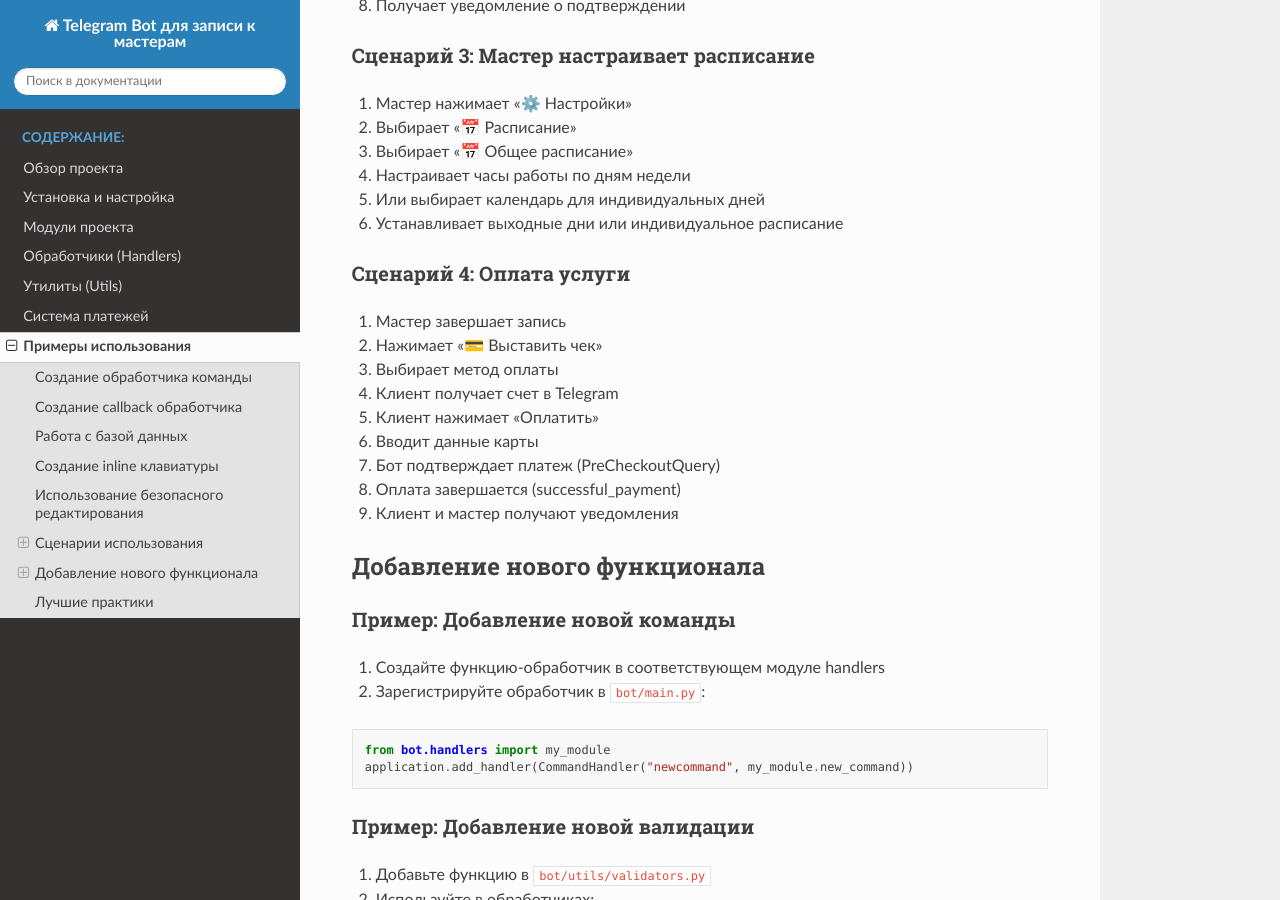
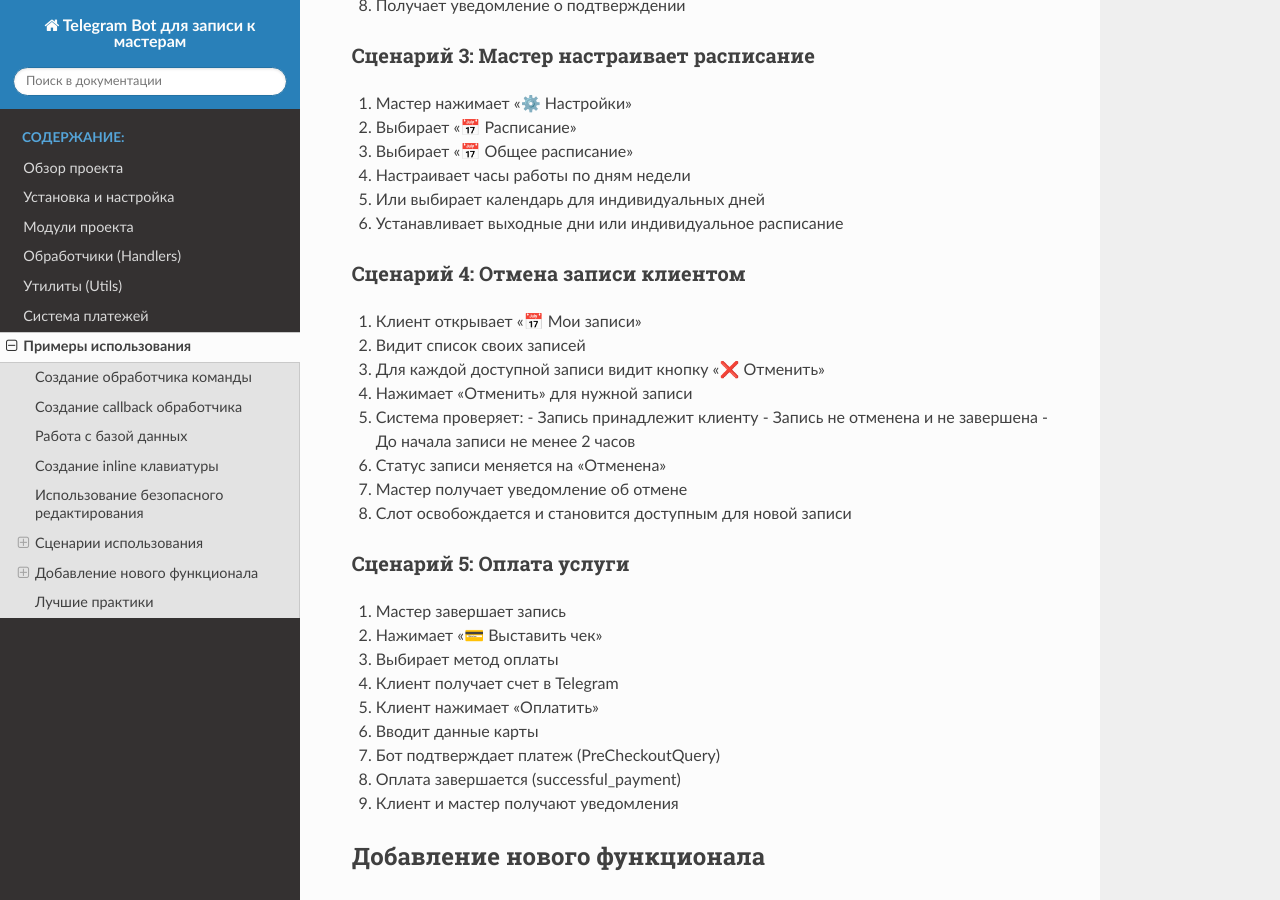
Before and after one commit to lokasan/beauty-service-tg-bot, a Sphinx documentation site: the page built from docs/examples.rst, in a window 1280 px wide and 900 px high, scrolled down 2639 px. Built offline with Sphinx 7.4.7 and the Read the Docs theme 3.1.0, drawn with Linux system fonts in a browser that asks for light colours.

```diff
--- a/docs/examples.rst
+++ b/docs/examples.rst
@@ -146,7 +146,22 @@
 5. Или выбирает календарь для индивидуальных дней
 6. Устанавливает выходные дни или индивидуальное расписание
 
-Сценарий 4: Оплата услуги
+Сценарий 4: Отмена записи клиентом
+~~~~~~~~~~~~~~~~~~~~~~~~~~~~~~~~~~
+
+1. Клиент открывает "📅 Мои записи"
+2. Видит список своих записей
+3. Для каждой доступной записи видит кнопку "❌ Отменить"
+4. Нажимает "Отменить" для нужной записи
+5. Система проверяет:
+   - Запись принадлежит клиенту
+   - Запись не отменена и не завершена
+   - До начала записи не менее 2 часов
+6. Статус записи меняется на "Отменена"
+7. Мастер получает уведомление об отмене
+8. Слот освобождается и становится доступным для новой записи
+
+Сценарий 5: Оплата услуги
 ~~~~~~~~~~~~~~~~~~~~~~~~~~
 
 1. Мастер завершает запись
--- a/docs/overview.rst
+++ b/docs/overview.rst
@@ -32,6 +32,7 @@
   - Выбор времени из доступных слотов
   - Автоматическая проверка доступности
 * **Мои записи**: Просмотр всех своих записей у разных мастеров
+* **Отмена записи**: Отмена записи клиентом (не менее чем за 2 часа до начала)
 * **Оплата**: Получение и оплата счетов через Telegram
 
 Технический стек
```
Also changed, not shown: README.md (+2 -0 lines), docs/handlers.rst (+14 -0 lines).
